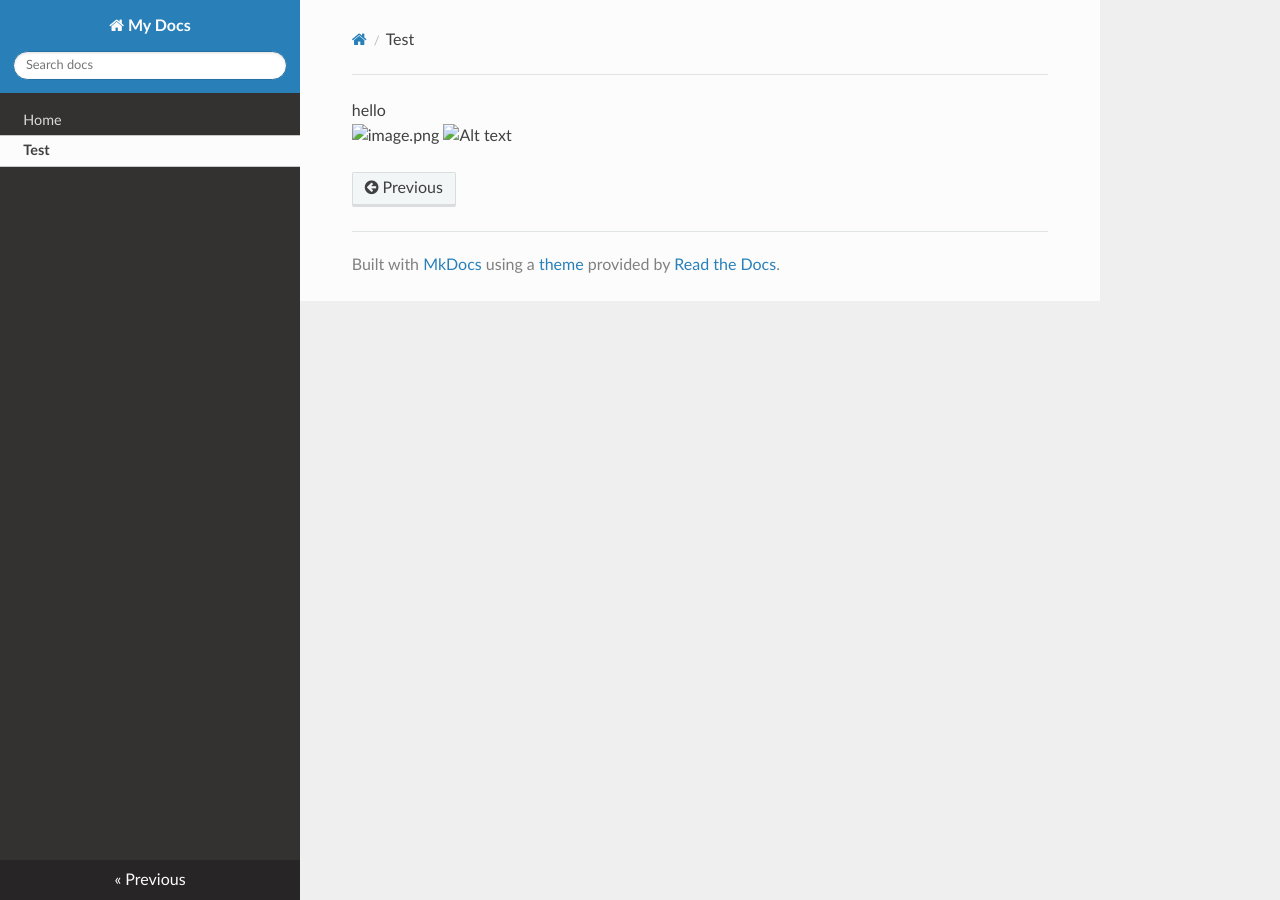
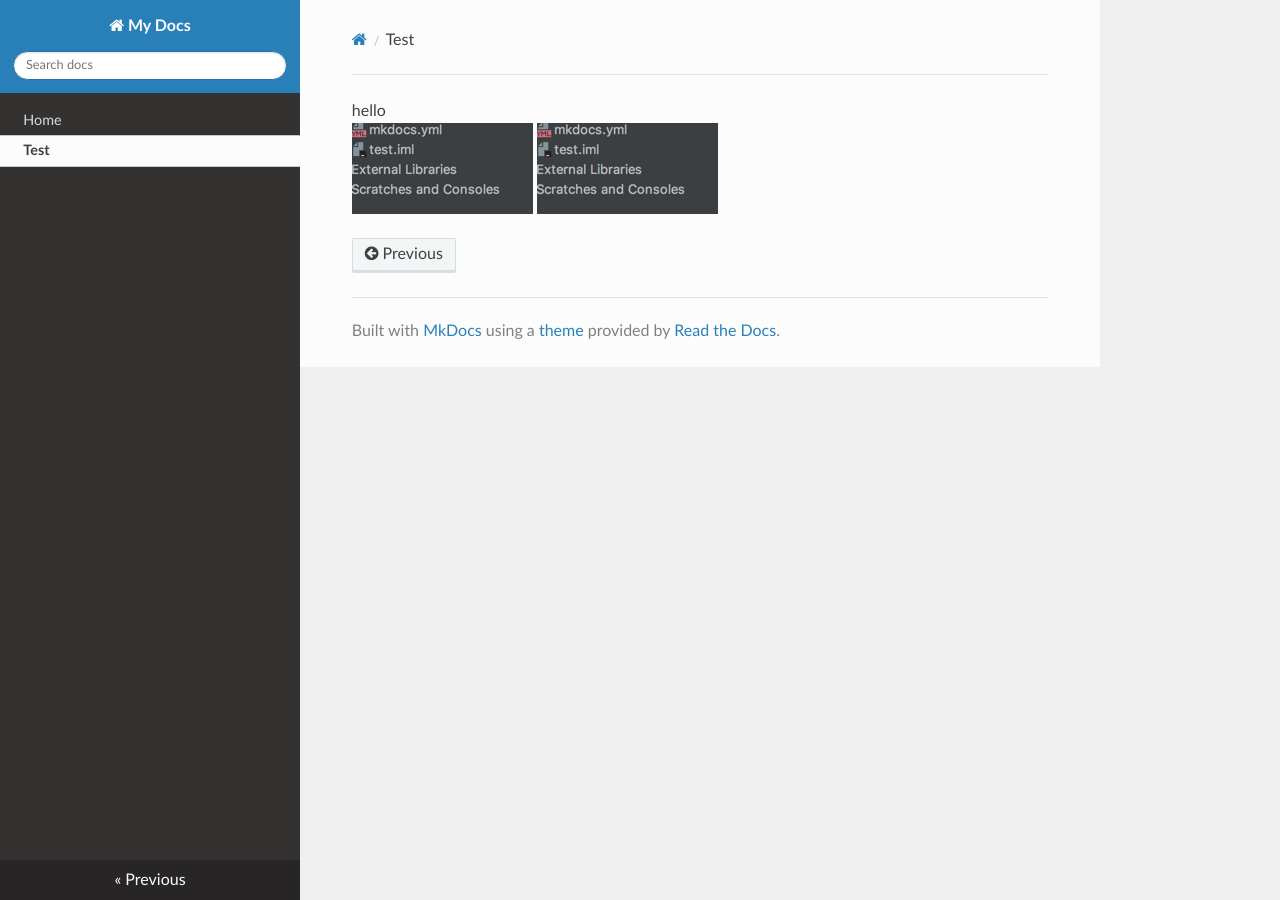
Before and after one commit to maxwong-scale/mkdocs_test, an MkDocs documentation site: the page built from docs/test.md, in a window 1280 px wide. Built offline with MkDocs 1.6.1, drawn with Linux system fonts in a browser that asks for light colours; nearby versions of some CDN libraries.

Commit message:
build: image: latest

```diff
--- a/docs/test.md
+++ b/docs/test.md
@@ -1,3 +1,3 @@
 hello
-![image.png](../src/image22.png)
-![Alt text](../src/image22.png)
+![image.png](image22.png)
+![Alt text](image22.png)
```
Also changed, not shown: docs/image22.png (renamed from src/image22.png).
